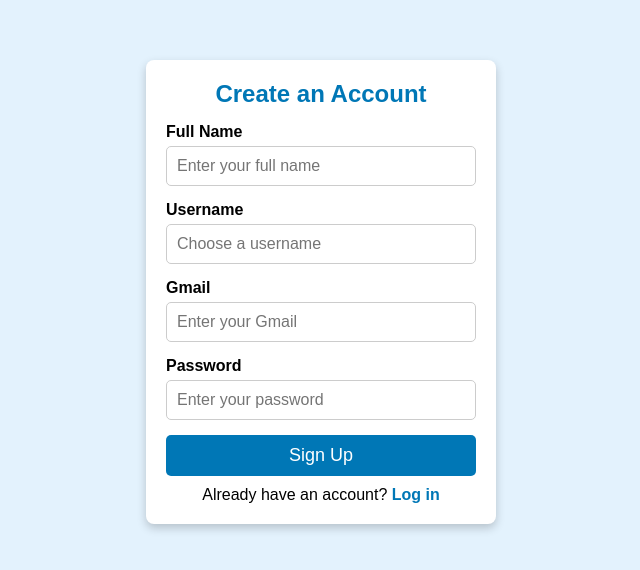
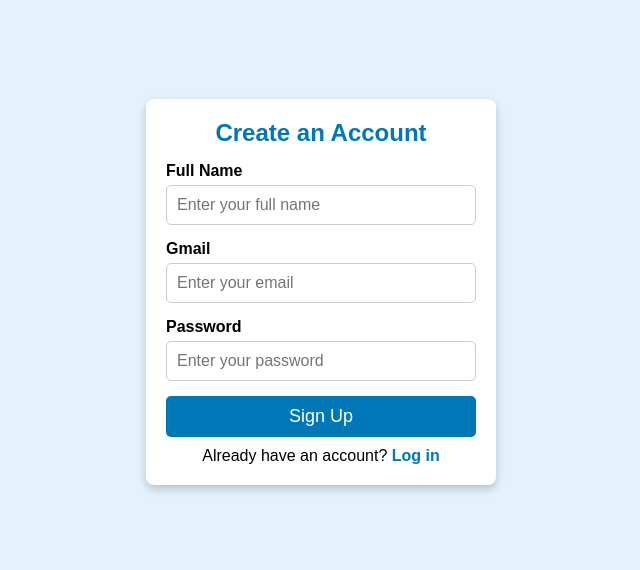
Before and after one commit to Pranav-Sharma717/MedBuddy, a plain HTML site: page signup.html in a window 1280 px wide. Shown: the part 108-678 px from the top of the page, without its empty margins (319-959 px from the left). Drawn offline with Linux system fonts and the light colour scheme.

Commit message:
Linked everything

```diff
--- a/signup.html
+++ b/signup.html
@@ -97,15 +97,9 @@
                 <label for="name">Full Name</label>
                 <input type="text" id="name" placeholder="Enter your full name" required>
             </div>
-
-            <div class="input-group">
-                <label for="username">Username</label>
-                <input type="text" id="username" placeholder="Choose a username" required>
-            </div>
-
             <div class="input-group">
                 <label for="email">Gmail</label>
-                <input type="email" id="email" placeholder="Enter your Gmail" required>
+                <input type="email" id="email" placeholder="Enter your email" required>
             </div>
 
             <div class="input-group">
```
Also changed, not shown: index.html (+1 -2 lines).
